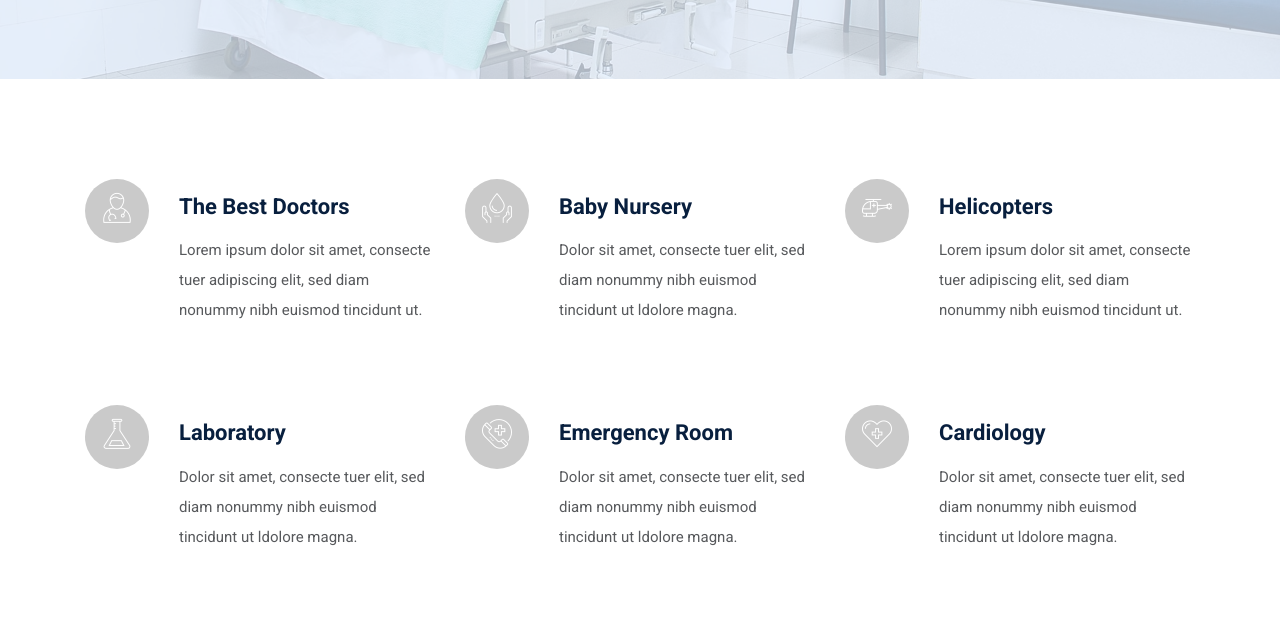
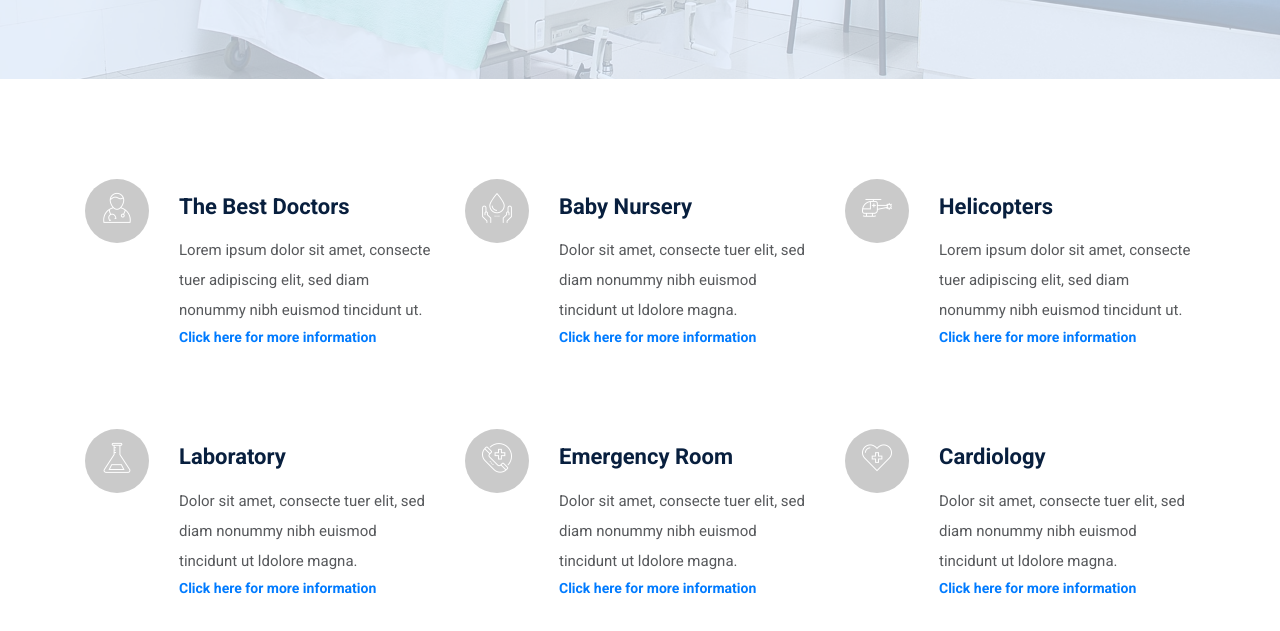
Before and after one commit to skandergaied/HOSPITALWEBSITE, a plain HTML site: page services.html in a window 1280 px wide. Shown: the part 321-952 px from the top of the page. Drawn offline with Linux system fonts and the light colour scheme; files whose address does not match are found by name.

Commit message:
changes about-us and services pages

```diff
--- a/services.html
+++ b/services.html
@@ -124,6 +124,7 @@
                         <div class="service-content">
                             <h5>The Best Doctors</h5>
                             <p>Lorem ipsum dolor sit amet, consecte tuer adipiscing elit, sed diam nonummy nibh euismod tincidunt ut.</p>
+                            <a href="https://www.healthgrades.com/" target="_blank">Click here for more information</a>
                         </div>
                     </div>
                 </div>
@@ -136,6 +137,7 @@
                         <div class="service-content">
                             <h5>Baby Nursery</h5>
                             <p>Dolor sit amet, consecte tuer elit, sed diam nonummy nibh euismod tincidunt ut ldolore magna.</p>
+                            <a href="https://www.babynurseryideas.com/" target="_blank">Click here for more information</a>
                         </div>
                     </div>
                 </div>
@@ -148,6 +150,7 @@
                         <div class="service-content">
                             <h5>Helicopters</h5>
                             <p>Lorem ipsum dolor sit amet, consecte tuer adipiscing elit, sed diam nonummy nibh euismod tincidunt ut.</p>
+                            <a href="https://www.helirescue.com/" target="_blank">Click here for more information</a>
                         </div>
                     </div>
                 </div>
@@ -160,6 +163,7 @@
                         <div class="service-content">
                             <h5>Laboratory</h5>
                             <p>Dolor sit amet, consecte tuer elit, sed diam nonummy nibh euismod tincidunt ut ldolore magna.</p>
+                            <a href="https://www.labtestsonline.org/" target="_blank">Click here for more information</a>
                         </div>
                     </div>
                 </div>
@@ -172,6 +176,7 @@
                         <div class="service-content">
                             <h5>Emergency Room</h5>
                             <p>Dolor sit amet, consecte tuer elit, sed diam nonummy nibh euismod tincidunt ut ldolore magna.</p>
+                            <a href="https://www.emedicinehealth.com/" target="_blank">Click here for more information</a>
                         </div>
                     </div>
                 </div>
@@ -184,12 +189,14 @@
                         <div class="service-content">
                             <h5>Cardiology</h5>
                             <p>Dolor sit amet, consecte tuer elit, sed diam nonummy nibh euismod tincidunt ut ldolore magna.</p>
+                            <a href="https://www.cardiosmart.org/" target="_blank">Click here for more information</a>
                         </div>
                     </div>
                 </div>
             </div>
         </div>
     </div>
+
     <!-- ***** Services Area End ***** -->
 
     <div class="medilife-services-area clearfix">
@@ -293,7 +300,8 @@
                     <div class="cta-content">
                         <i class="icon-smartphone"></i>
                         <h2>For Emergency calls</h2>
-                        <h3>+12-823-611-8721</h3>
+                        <a href="tel:+12-823-611-8721">+12-823-611-8721</h3></a>
+
                     </div>
                 </div>
             </div>
```
Also changed, not shown: about-us.html (+3 -1 lines).
